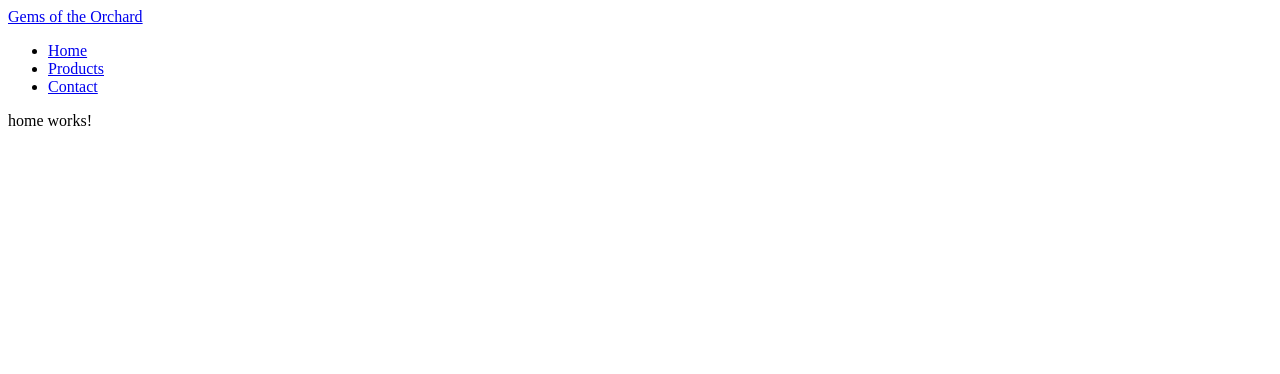
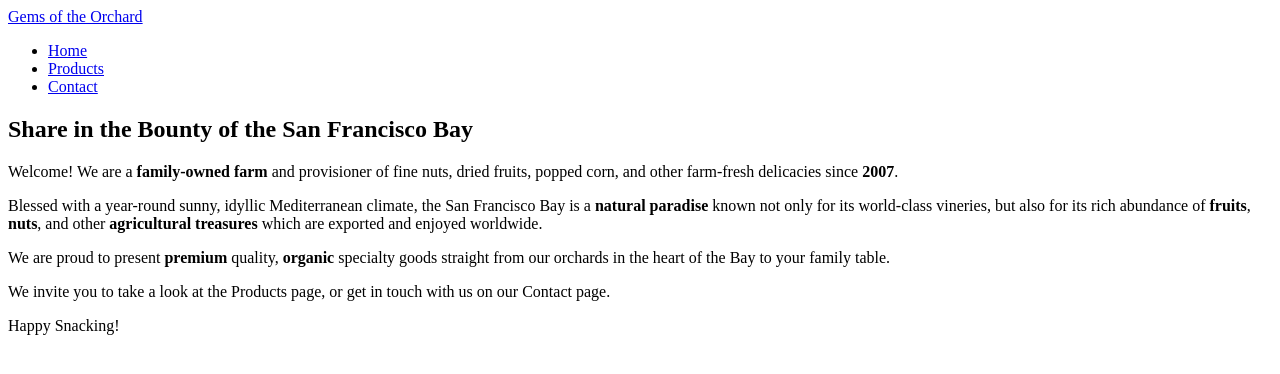
Before and after one commit to b-forster/cnit133a, an Angular app in the folder 04-angular/orchard/: page / in a window 1280 px wide. Shown: the top 374 px of the page. Built offline with nearby package versions, Linux system fonts and the light colour scheme.

Commit message:
[angular] Add text to home page

```diff
--- a/04-angular/orchard/src/app/home/home.component.html
+++ b/04-angular/orchard/src/app/home/home.component.html
@@ -1 +1,23 @@
-<p>home works!</p>
+<section>
+    <h2>Share in the Bounty of the San Francisco Bay</h2>
+    <p>Welcome! We are a <strong>family-owned farm</strong> and provisioner of
+        fine nuts,
+        dried
+        fruits, popped corn, and other farm-fresh delicacies since
+        <strong>2007</strong>.</p>
+    <p>Blessed with a year-round sunny, idyllic Mediterranean climate, the San
+        Francisco
+        Bay is a <strong>natural paradise</strong> known not only for its
+        world-class vineries,
+        but also for its rich abundance of <strong>fruits</strong>,
+        <strong>nuts</strong>, and other <strong>agricultural
+            treasures</strong> which are exported and
+        enjoyed worldwide.</p>
+    <p> We are proud to present <strong>premium</strong> quality,
+        <strong>organic</strong>
+        specialty goods straight
+        from our orchards in the heart of the Bay to your family table.</p>
+    <p>We invite you to take a look at the Products page, or get in touch with
+        us on our Contact page.</p>
+    <p>Happy Snacking!</p>
+</section>
```
